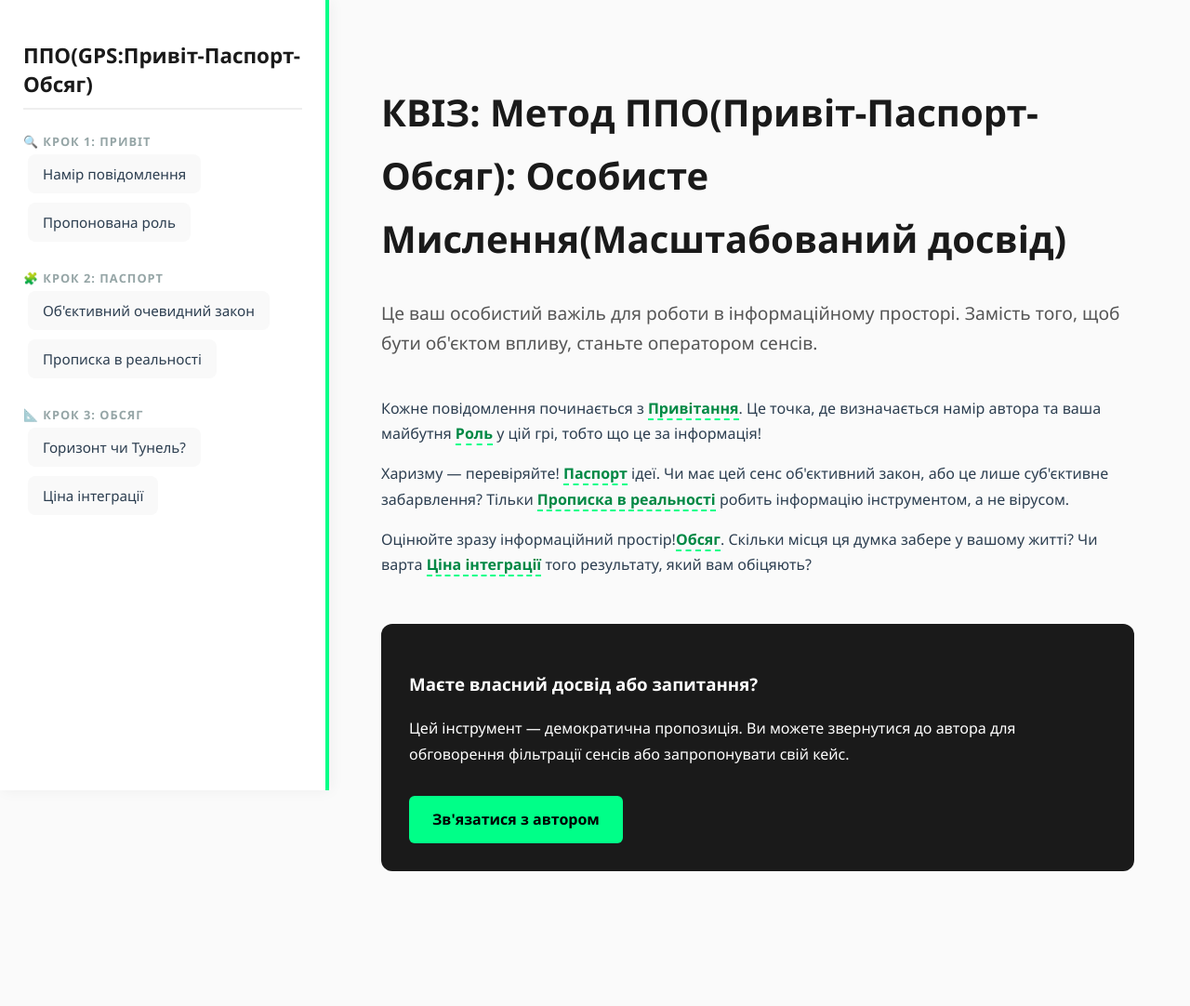
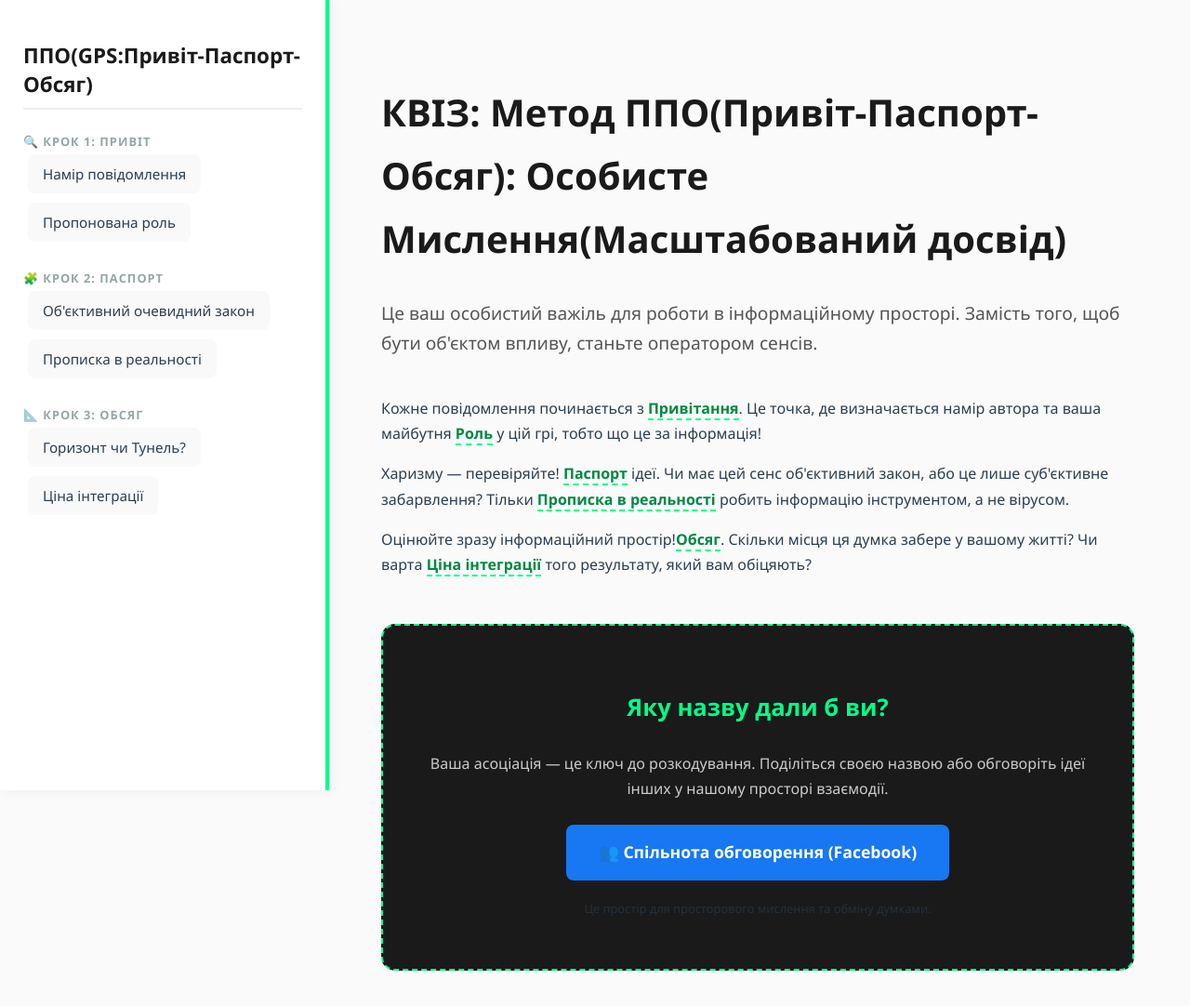
Before and after one commit to boriskirp/quiz-space, a plain HTML site: page index.html in a window 1280 px wide. Shown: the whole page at 93% size. Before the commit the page ends 997 px from the top, so only its background shows below. Drawn offline with Linux system fonts and the light colour scheme.

Commit message:
Update index.html
My 5 commit!

```diff
--- a/index.html
+++ b/index.html
@@ -3,7 +3,12 @@
 <head>
     <meta charset="UTF-8">
     <meta name="viewport" content="width=device-width, initial-scale=1.0">
-    <title>КВІЗ інформаційного простору: Метод ППО</title>
+    <title>Ментально-когнітивний фільтр: Розкодування</title>
+
+    <meta property="og:title" content="Ви це знали, але чи застосовуєте?">
+    <meta property="og:description" content="Інструмент для активації особистого інформаційного потоку. Знайди свій сюрприз у рукаві.">
+
+    <meta property="og:image" content="https://boriskirp.github.io/quiz-space/preview-image.png">
     <style>
         body { font-family: 'Segoe UI', Tahoma, Geneva, Verdana, sans-serif; margin: 0; display: flex; background: #fafafa; color: #2c3e50; }
 
@@ -109,11 +114,17 @@
 
         <p>Оцінюйте зразу інформаційний простір!<span class="orchestrator-term" data-term="горизонт">Обсяг</span>. Скільки місця ця думка забере у вашому житті? Чи варта <span class="orchestrator-term" data-term="ціна">Ціна інтеграції</span> того результату, який вам обіцяють?</p>
 
-        <div class="contact-section">
-            <h3>Маєте власний досвід або запитання?</h3>
-            <p>Цей інструмент — демократична пропозиція. Ви можете звернутися до автора для обговорення фільтрації сенсів або запропонувати свій кейс.</p>
-            <a href="https://github.com/ваш-профіль" class="contact-btn">Зв'язатися з автором</a>
-        </div>
+        <div class="interaction-section" style="background: #1a1a1a; padding: 40px; border-radius: 15px; border: 2px dashed #00ff88; text-align: center; margin-top: 50px;">
+    <h3 style="color: #00ff88; font-size: 1.6em;">Яку назву дали б ви?</h3>
+    <p style="color: #ccc; margin-bottom: 25px;">Ваша асоціація — це ключ до розкодування. Поділіться своєю назвою або обговоріть ідеї інших у нашому просторі взаємодії.</p>
+
+    <a href="https://www.facebook.com/groups/137607950103368" target="_blank"
+       style="display: inline-block; background: #1877F2; color: white; padding: 15px 35px; border-radius: 8px; text-decoration: none; font-weight: bold; font-size: 1.1em; transition: 0.3s;">
+       👥 Спільнота обговорення (Facebook)
+    </a>
+
+    <p style="font-size: 0.8em; margin-top: 20px; opacity: 0.6;">Це простір для просторового мислення та обміну думками.</p>
+</div>
     </div>
 
     <div id="popup">
```
